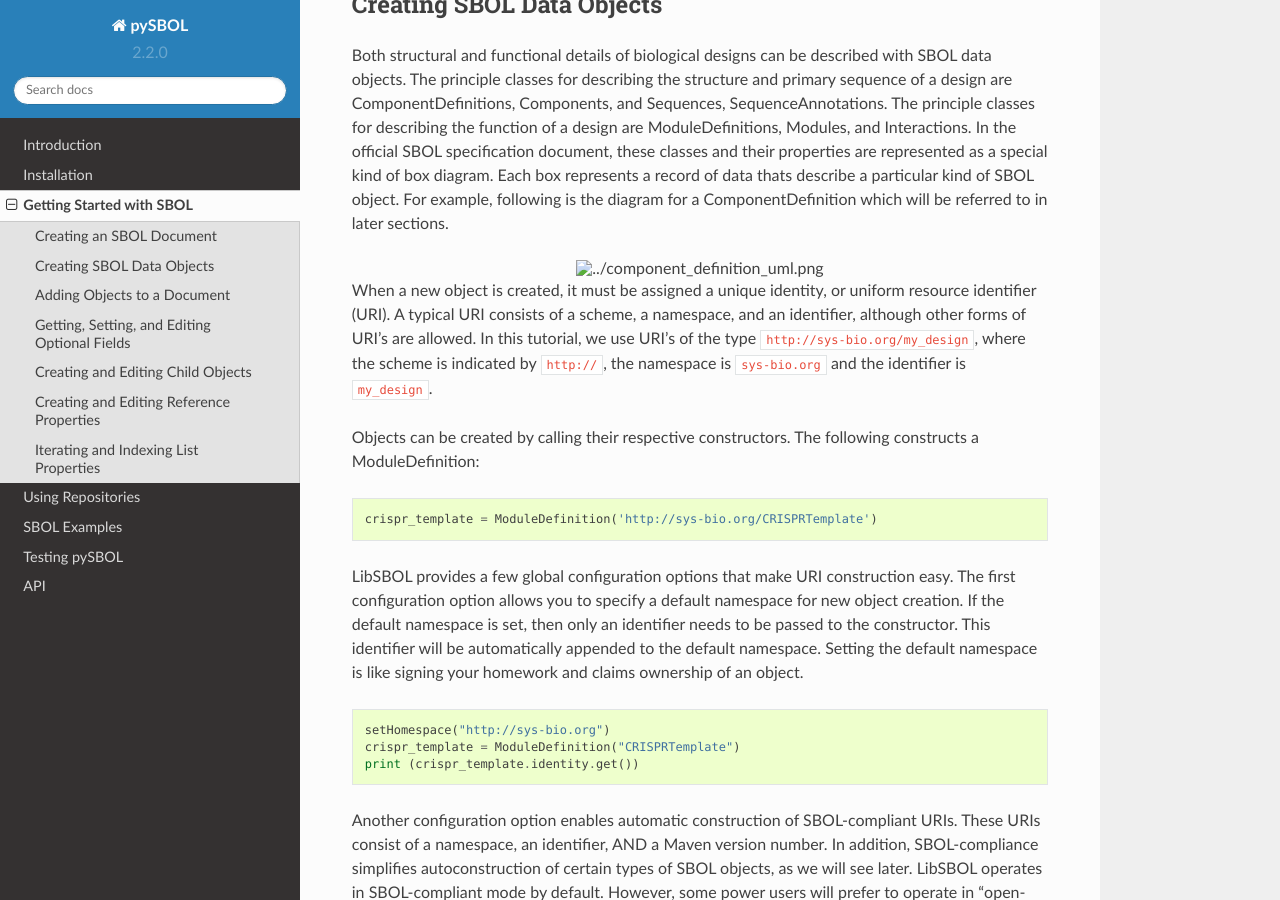
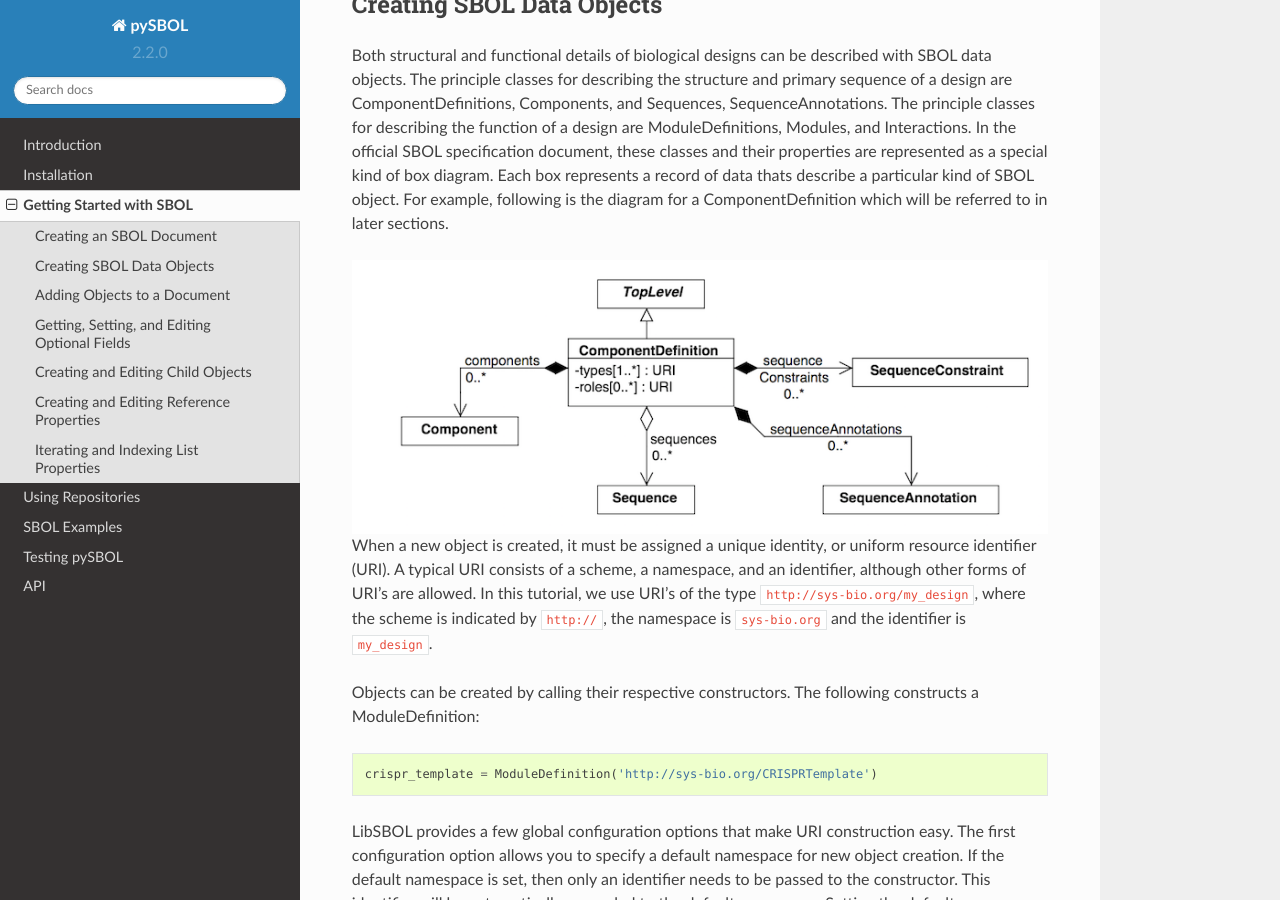
Before and after one commit to SynBioDex/pySBOL, a Sphinx documentation site: the page built from docs/getting_started.rst, in a window 1280 px wide and 900 px high, scrolled down 1102 px. Built offline with Sphinx 7.4.7 and the Read the Docs theme 2.0.0, drawn with Linux system fonts in a browser that asks for light colours.

Commit message:
Update docs/add figure

```diff
--- a/docs/getting_started.rst
+++ b/docs/getting_started.rst
@@ -69,7 +69,7 @@ Some constructors have required fields. In the specification document, required
     cas9 = ComponentDefinition("Cas9", BIOPAX_PROTEIN)
 .. end
 
-Notice the type is specified using a predefined constant. The `ComponentDefinition.types` property is one of many SBOL properties that use standard ontology terms as property values.  The `ComponentDefinition.types` property uses the Sequence Ontology to be specific.  Many commonly used ontological terms are provided by libSBOL as predefined constants in the `constants.h <https://github.com/SynBioDex/libSBOL/blob/develop/source/constants.h>`_ header.  See the help page for the `sbol.ComponentDefinition <https://pysbol2.readthedocs.io/en/latest/API.html#sbol.libsbol.ComponentDefinition>`_ class or other specific class to find a table that lists the available terms.
+Notice the type is specified using a predefined constant. The ``ComponentDefinition.types`` property is one of many SBOL properties that use standard ontology terms as property values.  The ``ComponentDefinition.types`` property uses the Sequence Ontology to be specific.  Many commonly used ontological terms are provided by libSBOL as predefined constants in the `constants.h <https://github.com/SynBioDex/libSBOL/blob/develop/source/constants.h>`_ header.  See the help page for the `sbol.ComponentDefinition <https://pysbol2.readthedocs.io/en/latest/API.html#sbol.libsbol.ComponentDefinition>`_ class or other specific class to find a table that lists the available terms.
 
 ----------------------------
 Adding Objects to a Document
@@ -104,7 +104,7 @@ All properties have a set and a get method. To view the value of a property:
     print(target_promoter.roles.get())
 .. end
 
-This returns the string `http://identifiers.org/so/SO:0000167` which is the Sequence Ontology term for a promoter.
+This returns the string ``http://identifiers.org/so/SO:0000167`` which is the Sequence Ontology term for a promoter.
 
 Note also that some properties support a list of values.  A property with a cardinality indicated by an asterisk symbol indicates that the property may hold an arbitrary number of values.  For example, a ComponentDefinition may be assigned multiple roles.  Calling ``set`` on a method always overwrites the first value of a property, while the ``add`` method always appends a value to the end of a list.
 
--- a/docs/repositories.rst
+++ b/docs/repositories.rst
@@ -7,7 +7,7 @@ Mining Genetic Parts From Online Repositories
 
 In today's modern technological society, a variety of interesting and complicated products are built from off-the-shelf components. Imagine searching for an automotive part at your local parts shop. You might tell the clerk which part you are looking for, at which point she will look that part up in the company database, and then assist you to pull the part from the shelves. LibSBOL puts an inventory of biological parts at your fingertips.
 LibSBOL makes it easy for users to pull data about biological components from online databases. The `iGEM Registry of Standard Biological Parts <http://parts.igem.org/Main_Page>`_ is an online database that catalogs a vast inventory of genetic parts, many contributed by students competing in iGEM. These parts are available in SBOL format in the `SynBioHub <http://synbiohub.org>`_ knowledgebase, hosted by Newcastle University. Using a part's web address, the user can fetch data about that part. Feel free to browse available parts online. Alternatively, users can use LibSBOL's search methods to locate interesting parts.
-The following code example shows how to pull data about biological components from the SynBioHub repository. The SynBioHub repository is represented with a PartShop object. The following code retrieves parts  corresponding to promoter, coding sequence (CDS), ribosome binding site (RBS), and transcriptional terminator. These are imported into a Document object, which must be initialized first. See @ref getting_started for more about creating Documents.
+The following code example shows how to pull data about biological components from the SynBioHub repository. The SynBioHub repository is represented with a PartShop object. The following code retrieves parts  corresponding to promoter, coding sequence (CDS), ribosome binding site (RBS), and transcriptional terminator. These are imported into a Document object, which must be initialized first. See `Getting Started with SBOL <https://pysbol2.readthedocs.io/en/latest/getting_started.html>`_ for more about creating Documents.
 
 .. code:: python
 
```
Also changed, not shown: component_definition_uml.png (added).
